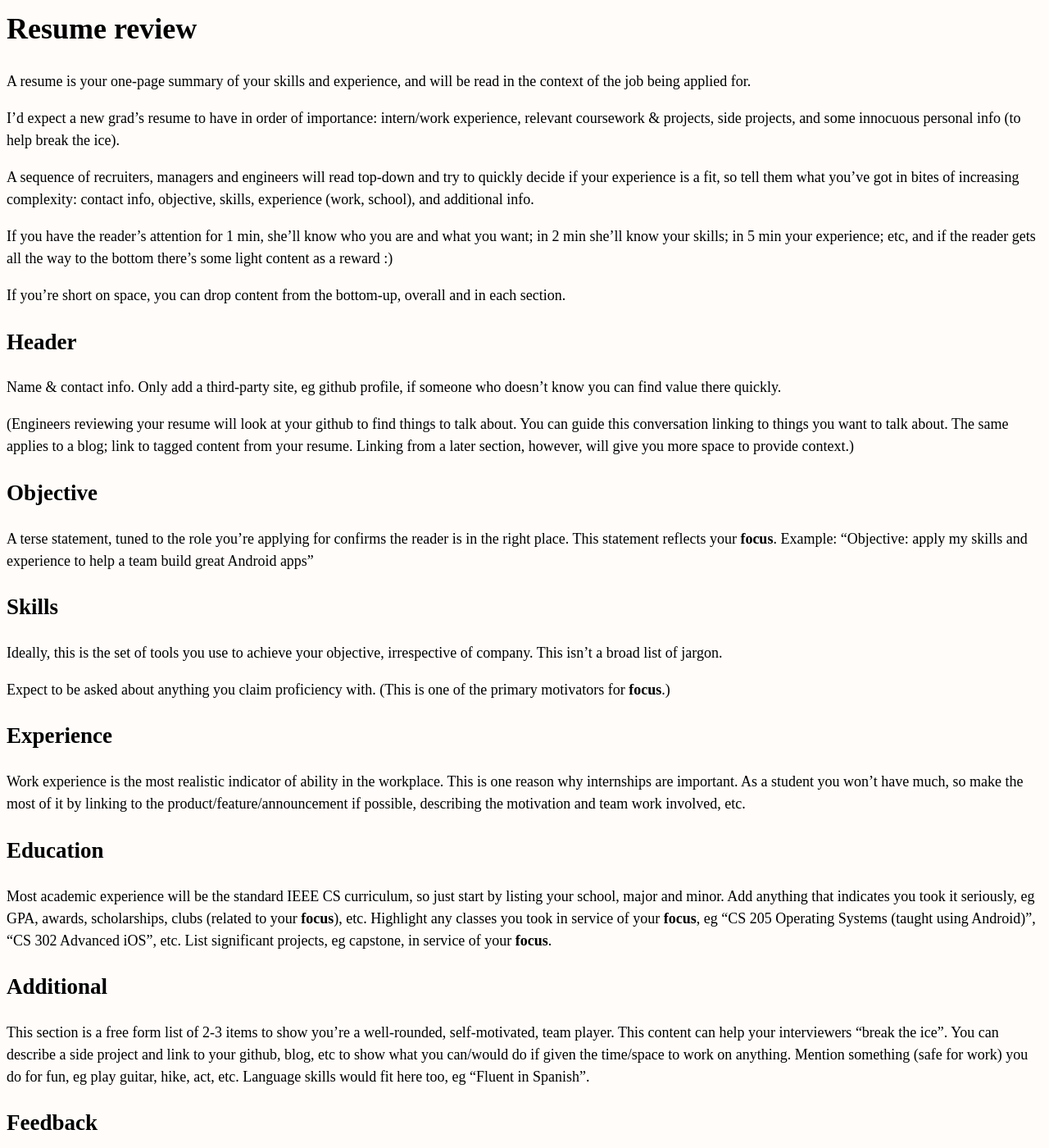
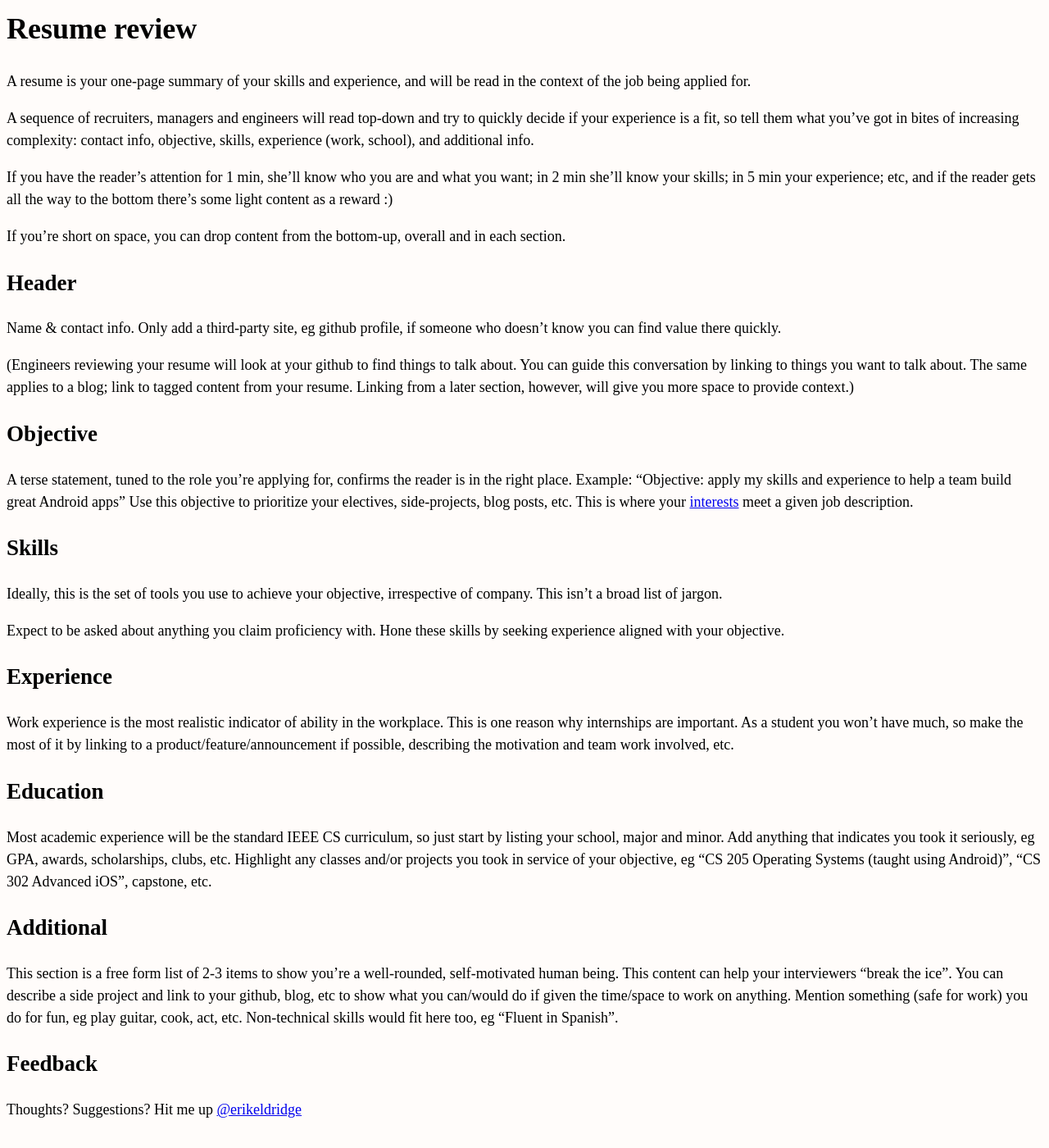
Before and after one commit to erikeldridge/erikeldridge.github.com, a Jekyll site: the page built from _posts/2017-10-31-resume-review.md, in a window 1280 px wide and 1400 px high. Shown: the whole window at 82% size. Built offline with Jekyll 4.4.1, drawn with Linux system fonts in a browser that asks for light colours; nearby versions of some CDN libraries.

Commit message:
Clean up interest reference

```diff
--- a/_posts/2017-10-31-resume-review.md
+++ b/_posts/2017-10-31-resume-review.md
@@ -1,15 +1,13 @@
 ---
 title: Resume review
 layout: post
-tags: focus advice
-date: 2017-10-31 10:53:52.260833000 -07:00
+tags: interests advice
+date: 2017-10-31 22:04:42.951578000 -07:00
 
 ---
 
 
 A resume is your one-page summary of your skills and experience, and will be read in the context of the job being applied for.
-
-I'd expect a new grad's resume to have in order of importance: intern/work experience, relevant coursework & projects, side projects, and some innocuous personal info (to help break the ice).
 
 A sequence of recruiters, managers and engineers will read top-down and try to quickly decide if your experience is a fit, so tell them what you've got in bites of increasing complexity: contact info, objective, skills, experience (work, school), and additional info.
 
@@ -21,26 +19,26 @@ If you're short on space, you can drop content from the bottom-up, overall and i
 
 Name & contact info. Only add a third-party site, eg github profile, if someone who doesn't know you can find value there quickly.
 
-(Engineers reviewing your resume will look at your github to find things to talk about. You can guide this conversation linking to things you want to talk about. The same applies to a blog; link to tagged content from your resume. Linking from a later section, however, will give you more space to provide context.)
+(Engineers reviewing your resume will look at your github to find things to talk about. You can guide this conversation by linking to things you want to talk about. The same applies to a blog; link to tagged content from your resume. Linking from a later section, however, will give you more space to provide context.)
 
 ## Objective
 
-A terse statement, tuned to the role you're applying for confirms the reader is in the right place. This statement reflects your **focus**. Example: "Objective: apply my skills and experience to help a team build great Android apps"
+A terse statement, tuned to the role you're applying for, confirms the reader is in the right place. Example: "Objective: apply my skills and experience to help a team build great Android apps" Use this objective to prioritize your electives, side-projects, blog posts, etc. This is where your [interests](/notes/academic-advisory.html#one-thing-well) meet a given job description.
 
 ## Skills
 
 Ideally, this is the set of tools you use to achieve your objective, irrespective of company. This isn't a broad list of jargon.
 
-Expect to be asked about anything you claim proficiency with. (This is one of the primary motivators for **focus**.)
+Expect to be asked about anything you claim proficiency with. Hone these skills by seeking experience aligned with your objective.
 
 ## Experience
 
-Work experience is the most realistic indicator of ability in the workplace. This is one reason why internships are important. As a student you won't have much, so make the most of it by linking to the product/feature/announcement if possible, describing the motivation and team work involved, etc.
+Work experience is the most realistic indicator of ability in the workplace. This is one reason why internships are important. As a student you won't have much, so make the most of it by linking to a product/feature/announcement if possible, describing the motivation and team work involved, etc.
 
 ## Education
 
-Most academic experience will be the standard IEEE CS curriculum, so just start by listing your school, major and minor. Add anything that indicates you took it seriously, eg GPA, awards, scholarships, clubs (related to your **focus**), etc. Highlight any classes you took in service of your **focus**, eg "CS 205 Operating Systems  (taught using Android)", "CS 302 Advanced iOS", etc. List significant projects, eg capstone, in service of your **focus**.
+Most academic experience will be the standard IEEE CS curriculum, so just start by listing your school, major and minor. Add anything that indicates you took it seriously, eg GPA, awards, scholarships, clubs, etc. Highlight any classes and/or projects you took in service of your objective, eg "CS 205 Operating Systems  (taught using Android)", "CS 302 Advanced iOS", capstone, etc.
 
 ## Additional
 
-This section is a free form list of 2-3 items to show you're a well-rounded, self-motivated, team player. This content can help your interviewers "break the ice". You can describe a side project and link to your github, blog, etc to show what you can/would do if given the time/space to work on anything. Mention something (safe for work) you do for fun, eg play guitar, hike, act, etc. Language skills would fit here too, eg "Fluent in Spanish".
+This section is a free form list of 2-3 items to show you're a well-rounded, self-motivated human being. This content can help your interviewers "break the ice". You can describe a side project and link to your github, blog, etc to show what you can/would do if given the time/space to work on anything. Mention something (safe for work) you do for fun, eg play guitar, cook, act, etc. Non-technical skills would fit here too, eg "Fluent in Spanish".
```
Also changed, not shown: _posts/2013-03-21-academic-advisory.md (+3 -3 lines).
